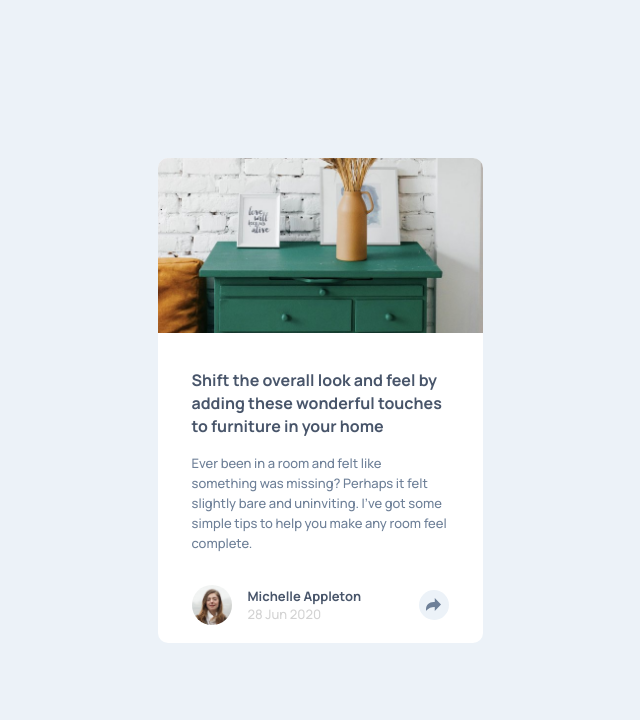
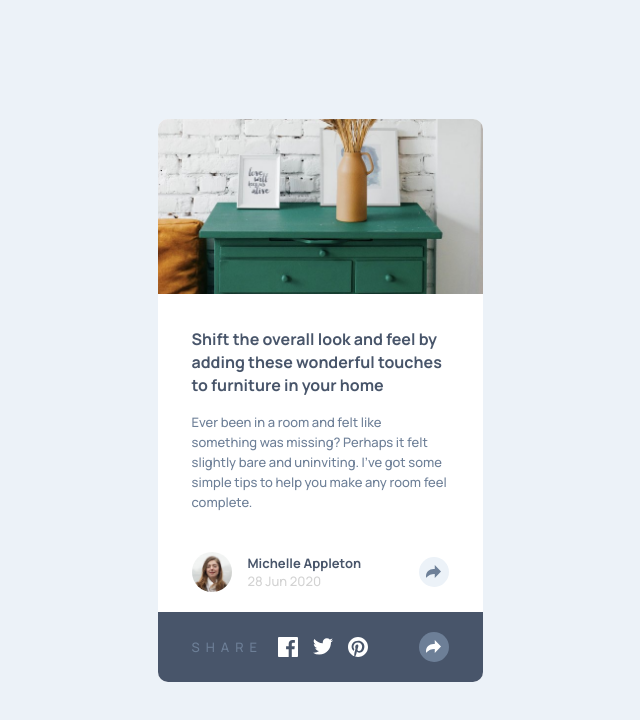
Before and after one commit to dnypham/frontend-mentor-article-preview-component, a React app: page / in a window 1280 px wide. Shown: the whole page, without its empty margins (320-960 px from the left). Built offline with nearby package versions, Linux system fonts and the light colour scheme.

Commit message:
Add share section.

```diff
--- a/public/styles.css
+++ b/public/styles.css
@@ -57,7 +57,7 @@
 }
 
 .article-text-container {
-  padding: 32px 34px;
+  padding: 30px 34px 20px;
 }
 
 .article-title {
@@ -75,7 +75,7 @@
   display: flex;
   justify-content: start;
   align-items: center;
-  padding: 0 34px 18px;
+  padding: 20px 34px;
 }
 
 .user-photo {
@@ -110,4 +110,47 @@
   cursor: pointer;
 }
 
+.share-section {
+    display: flex;
+    justify-content: start;
+    align-items: center;
+    padding: 20px 34px;
+    background-color: hsl(217, 19%, 35%);
+    border-bottom-left-radius: 10px;
+    border-bottom-right-radius: 10px;
+}
+
+.share-text {
+  font-size: 13px;
+  letter-spacing: 6px;
+}
+
+.share-button-container-active {
+  display: flex;
+  justify-content: center;
+  align-items: center;
+  margin-left: auto;
+  border-radius: 50%;
+  width: 30px;
+  height: 30px;
+  border: none;
+  cursor: pointer;
+  background-color: hsl(214, 17%, 51%);
+}
+
+.share-button-active {
+  filter: brightness(0) saturate(100%) invert(100%) sepia(90%) saturate(5%) hue-rotate(106deg) brightness(107%) contrast(100%);}
+
+.share-icon {
+  cursor: pointer;
+  margin-left: 15px;
+}
+
+.hide {
+  display: none;
+}
+
+/* ----------PSEUDO CLASSES---------- */
+
+
 /* ----------MEDIA QUERIES---------- */
--- a/src/components/user-section.js
+++ b/src/components/user-section.js
@@ -1,7 +1,10 @@
-import React from "react";
+import React, { useState } from "react";
 
 export default function UserSection() {
+
+
   return (
+    <>
     <div className="user-section">
       <img className="user-photo" src="./assets/avatar-michelle.jpg" />
       <div className="article-information">
@@ -12,5 +15,15 @@ export default function UserSection() {
         <img className="share-button" src="./assets/icon-share.svg" />
       </button>
     </div>
+    <div className="share-section">
+      <h4 className="share-text manrope-500 desaturated-dark-blue">SHARE</h4>
+       <img className="share-icon" src="./assets/icon-facebook.svg" />
+      <img className="share-icon" src="./assets/icon-twitter.svg" />
+      <img className="share-icon" src="./assets/icon-pinterest.svg" />
+      <button className="share-button-container-active">
+        <img className="share-button-active" src="./assets/icon-share.svg" />
+      </button>
+    </div>
+    </>
   )
 }
```
